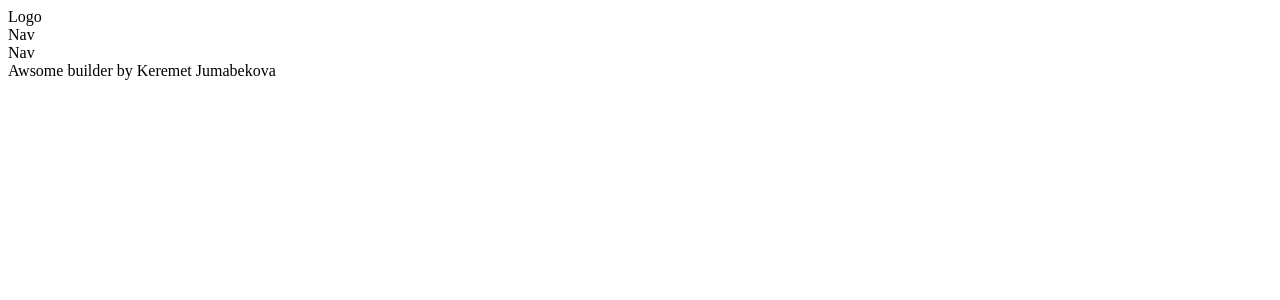
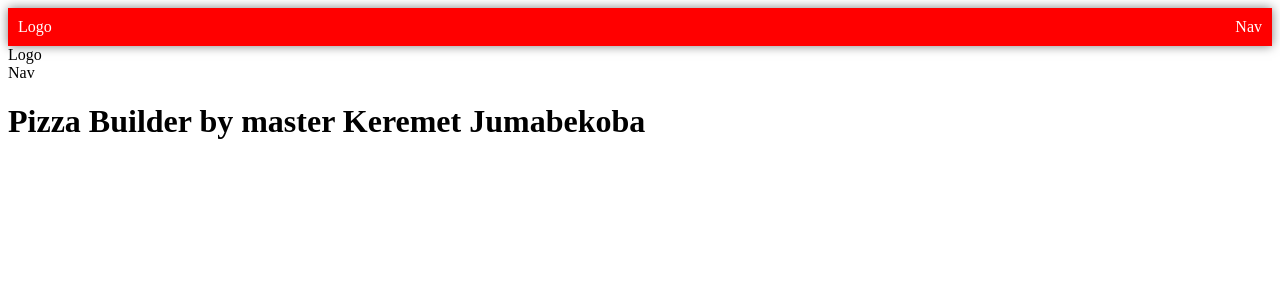
Before and after one commit to JumabekovaKeremet/builder, a React (Create React App) app: page / in a window 1280 px wide. Shown: the top 300 px of the page. Built offline with nearby package versions, Linux system fonts and the light colour scheme.

Commit message:
changed files

```diff
--- a/src/App.js
+++ b/src/App.js
@@ -2,14 +2,17 @@
 import Layout from "./components/Layout/Layout";
 import Toolbar from "./components/Toolbar/Toolbar";
 import Nav from "./components/Nav/Nav";
+import classes from "./App.css"
+import Logo from "./components/Logo/Logo";
 function App() {
   return (
     <div className="App">
       <Layout>
         <Toolbar/>
+        <Logo/>
         <Nav/>
 
-      Awsome builder by Keremet Jumabekova
+     <h1> Pizza Builder by master Keremet Jumabekoba</h1>
       </Layout>
 
     </div>
--- a/src/components/Layout/Layout.js
+++ b/src/components/Layout/Layout.js
@@ -1,4 +1,5 @@
-
+import Toolbar from "../Toolbar/Toolbar";
+import Nav from "../Nav/Nav";
 import classes from "./Layout.module.css";
 
 const Layout = ({children}) => {
--- a/src/components/Toolbar/Toolbar.module.css
+++ b/src/components/Toolbar/Toolbar.module.css
@@ -0,0 +1,12 @@
+.Toolbar{
+    display: flex;
+    justify-content: space-between;
+    padding: 10px;
+
+    color: white;
+    background-color: red;
+    box-shadow: 0 0 10px rgba(0, 0, 0, .5);
+    position: sticky;
+    top: 0;
+    left: 0;
+}
```
Also changed, not shown: src/App.css (added).
